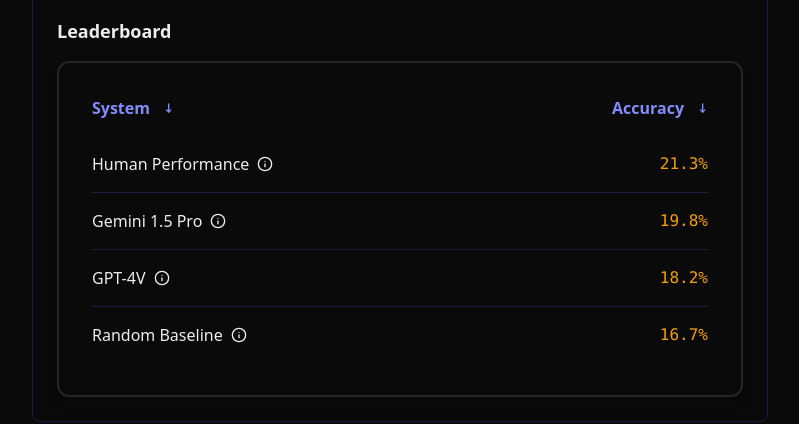
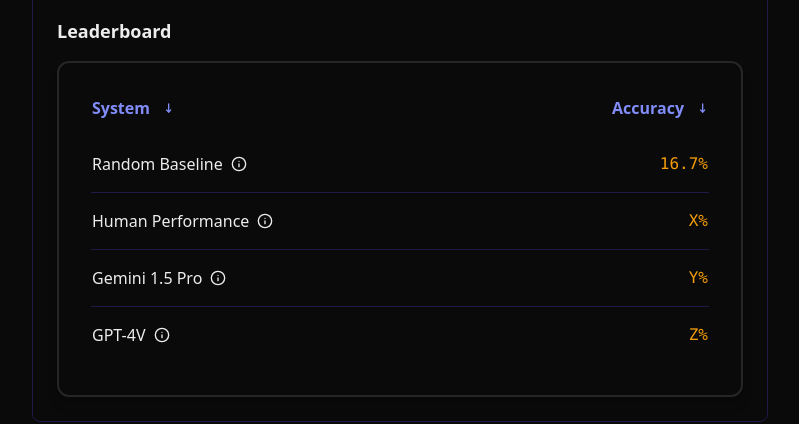
Before and after one commit to mrconter1/dice-bench, a Next.js app: page / in a window 1280 px wide. Shown: the part 2760-3184 px from the top of the page, without its empty margins (240-1039 px from the left). Built offline with nearby package versions, Linux system fonts and the light colour scheme.

Commit message:
Add placeholder values for performance data for different models etc

```diff
--- a/src/components/sortable-table.tsx
+++ b/src/components/sortable-table.tsx
@@ -22,17 +22,17 @@
     },
     {
       name: 'Human Performance',
-      accuracy: 21.3,
+      accuracy: -1,
       tooltip: 'Average accuracy from 10 human participants, each predicting outcomes for the same set of 10 randomly selected videos'
     },
     {
       name: 'Gemini 1.5 Pro',
-      accuracy: 19.8,
+      accuracy: -2,
       tooltip: 'Performance of Google\'s Gemini 1.5 Pro model on the test set'
     },
     {
       name: 'GPT-4V',
-      accuracy: 18.2,
+      accuracy: -3,
       tooltip: 'Performance of OpenAI\'s GPT-4V model on the test set'
     }
   ]
@@ -153,7 +153,12 @@
                   </div>
                 </div>
               </td>
-              <td className="text-right font-mono text-accent">{item.accuracy.toFixed(1)}%</td>
+              <td className="text-right font-mono text-accent">
+                {item.accuracy === -1 ? 'X%' :
+                 item.accuracy === -2 ? 'Y%' :
+                 item.accuracy === -3 ? 'Z%' :
+                 `${item.accuracy.toFixed(1)}%`}
+              </td>
             </tr>
           ))}
         </tbody>
```
